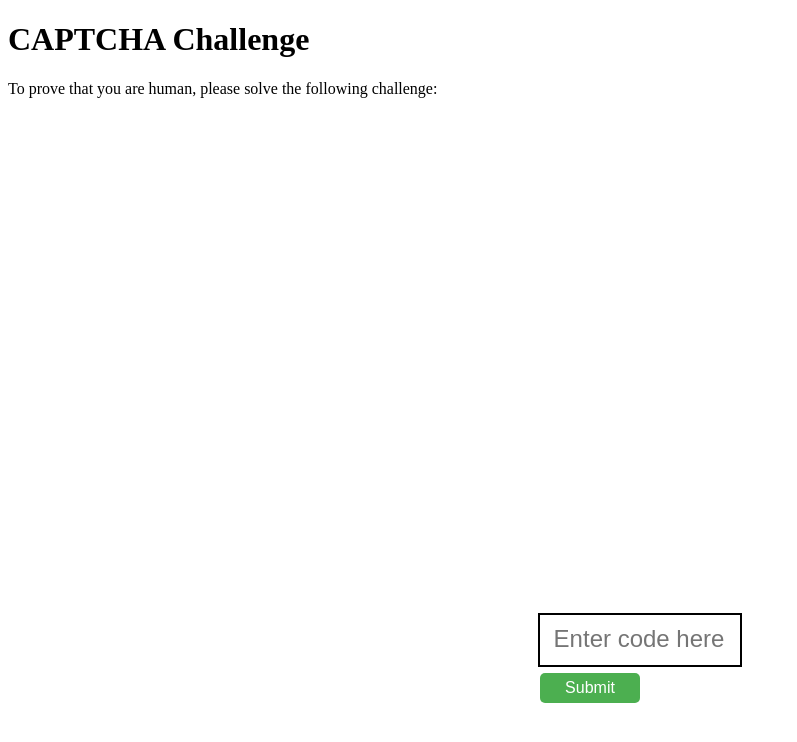
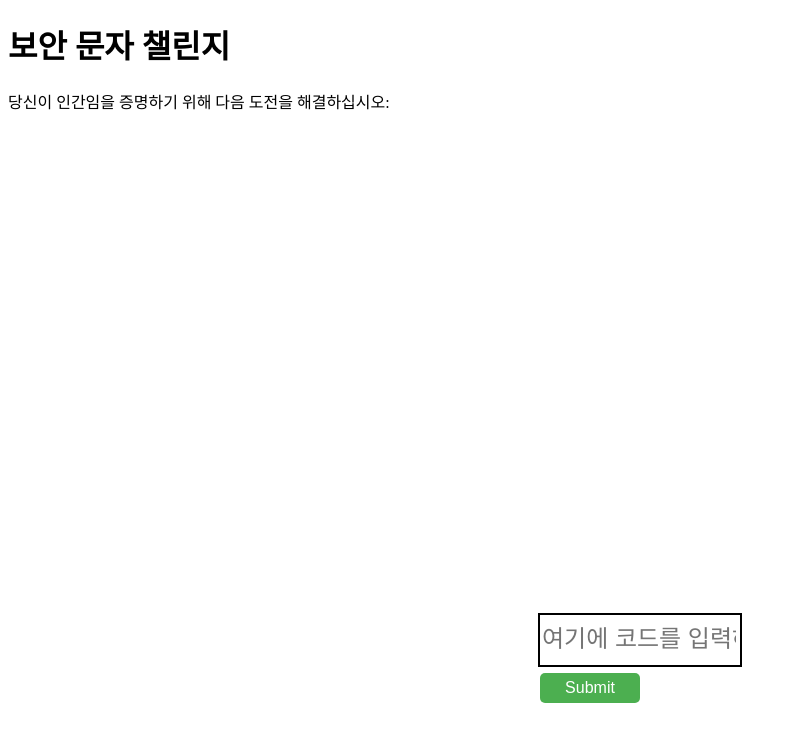
Before and after one commit to fsnks/vercelversion, a Flask app: template templates/captcha.html in a window 1280 px wide. Shown: the top 742 px of the page, without its empty margins (0-797 px from the left). Run offline with Flask 2, Linux system fonts and the light colour scheme; the template is opened without the code that fills it, so the values that code supplies are empty.

Commit message:
Update captcha.html

```diff
--- a/templates/captcha.html
+++ b/templates/captcha.html
@@ -1,7 +1,7 @@
 <!DOCTYPE html>
 <html>
   <head>
-    <title>CAPTCHA Challenge</title>
+    <title>보안 문자 챌린지</title>
     <script src="https://code.jquery.com/jquery-3.6.0.min.js"></script>
     <style>
       #captcha-container {
@@ -47,14 +47,14 @@
     </style>
   </head>
   <body>
-    <h1>CAPTCHA Challenge</h1>
-    <p>To prove that you are human, please solve the following challenge:</p>
+    <h1>보안 문자 챌린지</h1>
+    <p>당신이 인간임을 증명하기 위해 다음 도전을 해결하십시오:</p>
     <div id="captcha-container">
       <div id="captcha-text">{{ code }}</div>
     </div>
     <form id="captcha-form" method="POST" action="{{ url_for('captcha') }}">
       <div id="captcha-box">
-        <input id="captcha-input" type="text" placeholder="Enter code here" name="code" required>
+        <input id="captcha-input" type="text" placeholder="여기에 코드를 입력하세요" name="code" required>
         <input type="hidden" name="web" value="{{ request.args.get('web') }}">
         <br>
         <button id="captcha-submit" type="submit">Submit</button>
@@ -62,7 +62,7 @@
     </form>
     {% if error %}
     <br>
-    <p id="captcha-message" style="color: red;">Sorry, that was incorrect. Please try again.</p>
+    <p id="captcha-message" style="color: red;">죄송합니다. 잘못되었습니다. 다시 시도해 주세요.</p>
     {% endif %}
     <script>
       // Check if the user input matches the code
@@ -75,7 +75,7 @@
           // Submit the form
           captchaForm.submit();
         } else {
-          message.innerText = 'Sorry, that was incorrect. Please try again.';
+          message.innerText = '죄송합니다. 잘못되었습니다. 다시 시도해 주세요.';
           message.style.color = 'red';
           captchaInput.value = '';
         }
```
